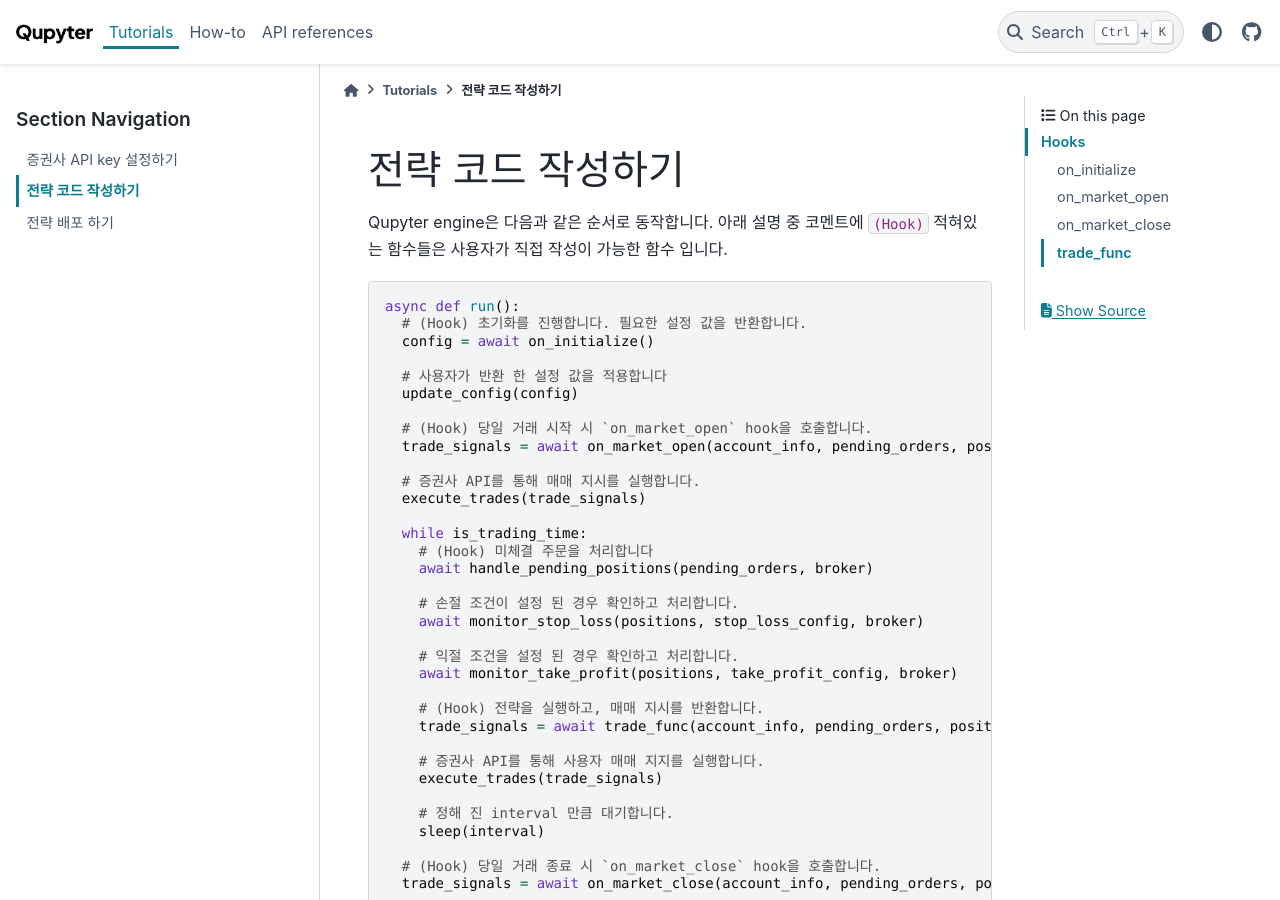
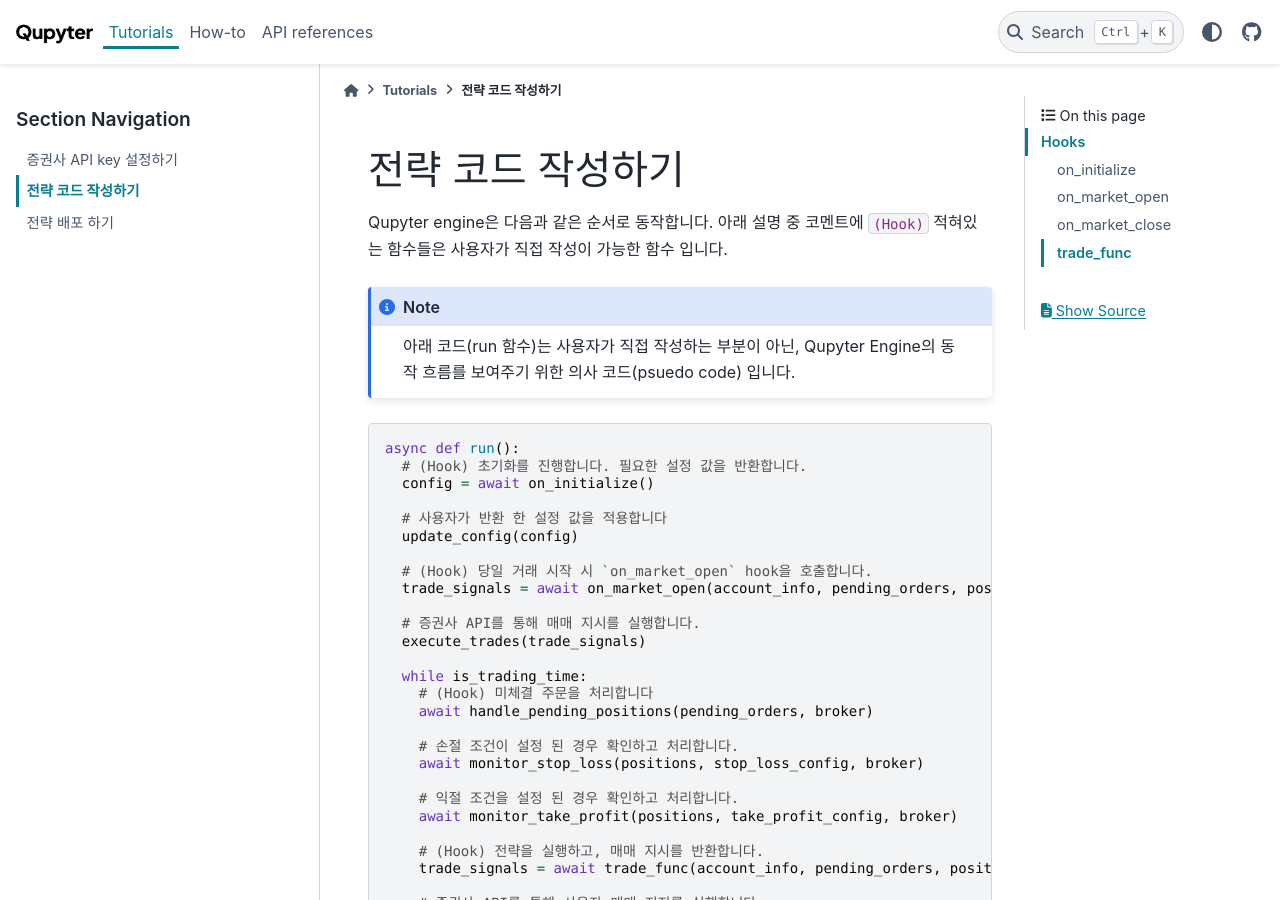
Before and after one commit to qrstai/qupyter, a Sphinx documentation site: the page built from docs/source/tutorials/strategy.md, in a window 1280 px wide and 900 px high. Built offline with Sphinx 7.4.7 and the PyData theme 0.15.4, drawn with Linux system fonts in a browser that asks for light colours.

Commit message:
Update strategy.md

````diff
--- a/docs/source/tutorials/strategy.md
+++ b/docs/source/tutorials/strategy.md
@@ -2,6 +2,10 @@
 
 Qupyter engine은 다음과 같은 순서로 동작합니다.
 아래 설명 중 코멘트에 `(Hook)` 적혀있는 함수들은 사용자가 직접 작성이 가능한 함수 입니다.
+
+```{note}
+아래 코드(run 함수)는 사용자가 직접 작성하는 부분이 아닌, Qupyter Engine의 동작 흐름를 보여주기 위한 의사 코드(psuedo code) 입니다.
+```
 
 ```python
 async def run():
````
